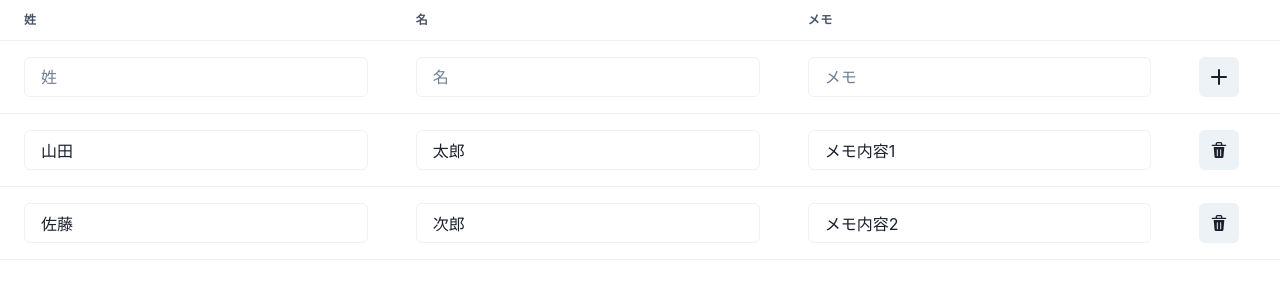
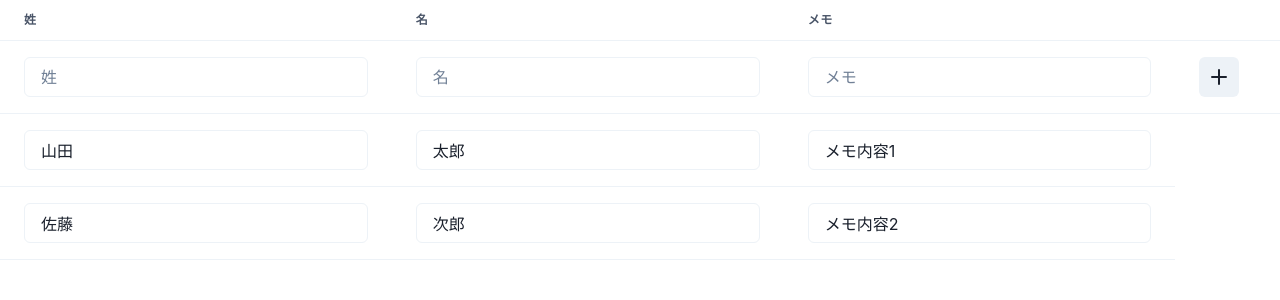
Before and after one commit to yoshihirogurande/table-app, a React (Create React App) app: page / in a window 1280 px wide. Shown: the top 300 px of the page. Built offline with nearby package versions, Linux system fonts and the light colour scheme.

Commit message:
削除機能を削除しました

```diff
--- a/src/components/EditableTable.jsx
+++ b/src/components/EditableTable.jsx
@@ -45,9 +45,6 @@
     setData(newData);
   };
 
-  const handleRemoveRow = id => {
-    setData(data.filter(item => item.id !== id));
-  };
 
   return (
     <>
@@ -111,13 +108,7 @@
                   onChange={e => handleInputChange(e, row.id, 'memo')}
                 />
               </Td>
-              <Td>
-                <IconButton
-                  aria-label="行を削除"
-                  icon={<DeleteIcon />}
-                  onClick={() => handleRemoveRow(row.id)}
-                />
-              </Td>
+
             </Tr>
           ))}
         </Tbody>
```
